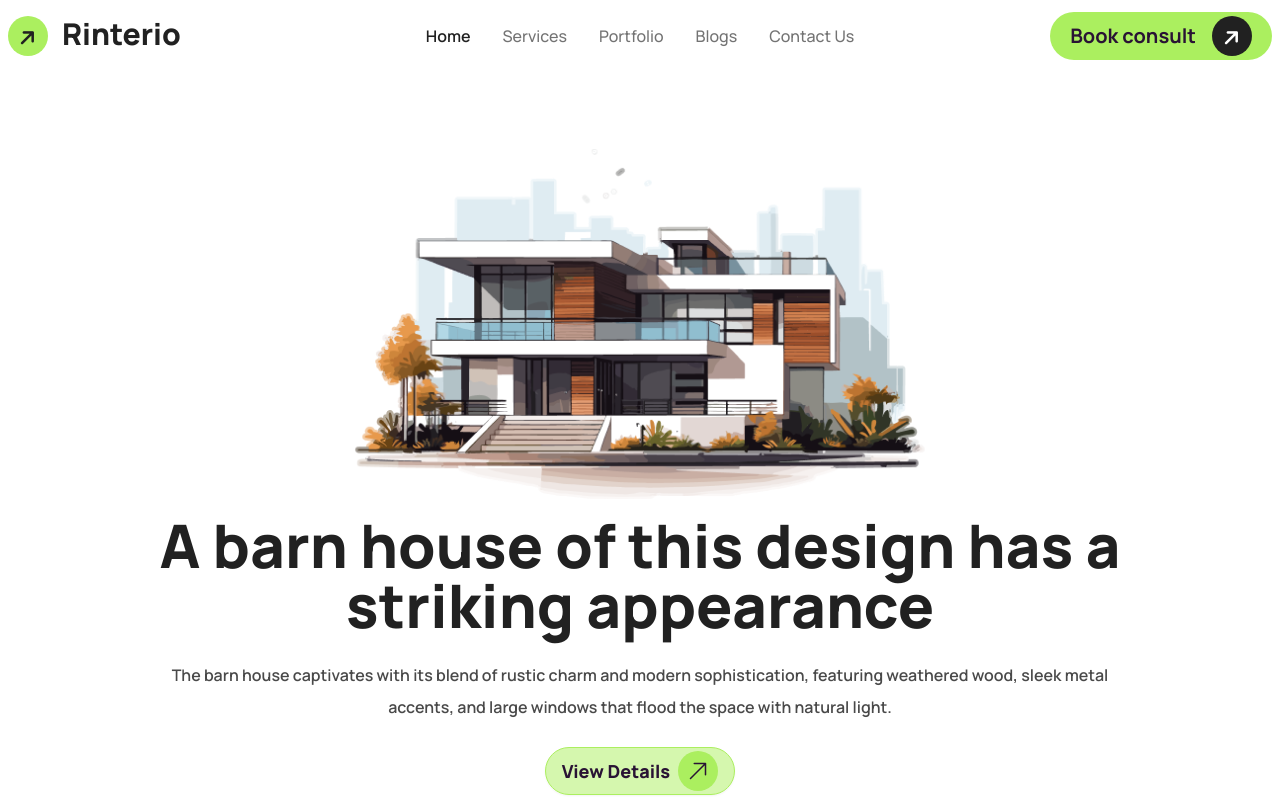
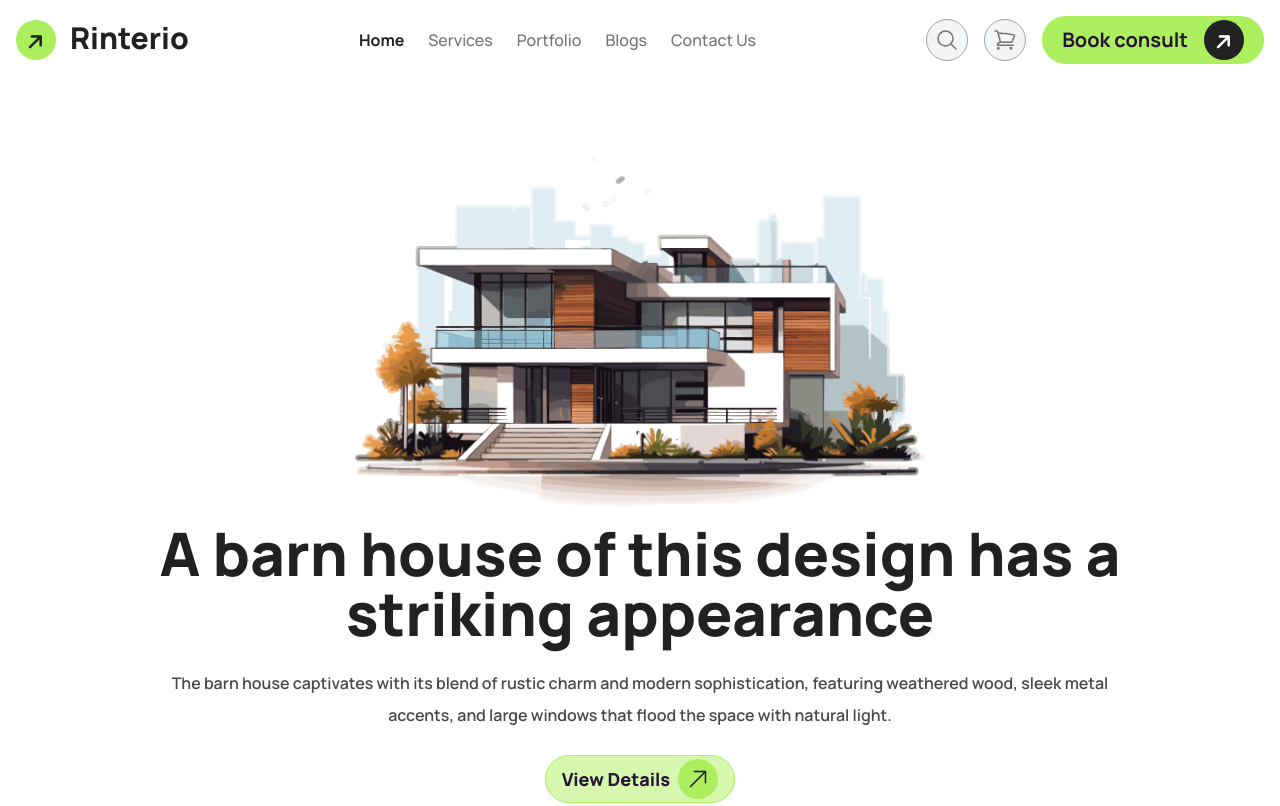
Before and after one commit to shamsuttabriz/Flat-Shop-Rinterio, a plain HTML site: page index.html in a window 1280 px wide. Shown: the top 806 px of the page. Drawn offline with nearby package versions, Linux system fonts and the light colour scheme.

Commit message:
Finally nav section added and project has been complete

```diff
--- a/index.html
+++ b/index.html
@@ -45,40 +45,40 @@
 <body class="font-manrope">
     <header class="bg-white ">
         <!-- Navbar -->
-        <nav class="hidden lg:block container mx-auto">
-            <div class="navbar">
-                <div class="navbar-start">
-                    <div class="dropdown">
-                        <div tabindex="0" role="button" class="btn btn-ghost lg:hidden">
-                            <svg xmlns="http://www.w3.org/2000/svg" class="h-5 w-5" fill="none" viewBox="0 0 24 24" stroke="currentColor">
-                        <path
-                          stroke-linecap="round"
-                          stroke-linejoin="round"
-                          stroke-width="2"
-                          d="M4 6h16M4 12h8m-8 6h16" />
+        <nav class="container mx-auto py-4 px-4">
+            <div class="flex justify-between items-center">
+                <h1>
+                    <a class="block text-dark text-3xl font-extrabold cursor-pointer"> <span class="bg-primary inline-block p-2 w-10 h-10 text-center rounded-full justify-center items-center text-xl font-thinik mr-2"><i class="fa-solid fa-arrow-right -rotate-45"></i></span> Rinterio</a>
+                </h1>
+                <ul class="hidden lg:flex gap-6">
+                    <li><a class="cursor-pointer text-dark text-base font-bold">Home</a></li>
+                    <li><a class="cursor-pointer text-light-dark font-medium">Services</a></li>
+                    <li><a class="cursor-pointer text-light-dark font-medium">Portfolio</a></li>
+                    <li><a class="cursor-pointer text-light-dark font-medium">Blogs</a></li>
+                    <li><a class="cursor-pointer text-light-dark font-medium">Contact Us</a></li>
+                </ul>
+                <div class="hidden lg:flex gap-4 items-center">
+                    <p class="w-7 h-7 rounded-full bg-gray-100 border border-gray-400 p-5 flex justify-center items-center cursor-pointer">
+                        <span class="text-light-dark"><svg xmlns="http://www.w3.org/2000/svg" fill="none" viewBox="0 0 24 24" stroke-width="1.5" stroke="currentColor" class="size-6">
+                            <path stroke-linecap="round" stroke-linejoin="round" d="m21 21-5.197-5.197m0 0A7.5 7.5 0 1 0 5.196 5.196a7.5 7.5 0 0 0 10.607 10.607Z" />
+                          </svg></span>
+                    </p>
+                    <p class="w-7 h-7 rounded-full bg-gray-100 border border-gray-400 p-5 flex justify-center items-center cursor-pointer">
+                        <span class="text-light-dark">
+                            <svg xmlns="http://www.w3.org/2000/svg" fill="none" viewBox="0 0 24 24" stroke-width="1.5" stroke="currentColor" class="size-6">
+                                <path stroke-linecap="round" stroke-linejoin="round" d="M2.25 3h1.386c.51 0 .955.343 1.087.835l.383 1.437M7.5 14.25a3 3 0 0 0-3 3h15.75m-12.75-3h11.218c1.121-2.3 2.1-4.684 2.924-7.138a60.114 60.114 0 0 0-16.536-1.84M7.5 14.25 5.106 5.272M6 20.25a.75.75 0 1 1-1.5 0 .75.75 0 0 1 1.5 0Zm12.75 0a.75.75 0 1 1-1.5 0 .75.75 0 0 1 1.5 0Z" />
+                              </svg>
+                        </span>
+                    </p>
+                    <a class="bg-primary text-xl font-bold rounded-3xl px-5 py-1 flex justify-center items-center gap-4">Book consult <span class="inline-block bg-dark text-white p-2 w-10 h-10 text-center rounded-full justify-center items-center text-xl font-thinik"><i class="fa-solid fa-arrow-right -rotate-45"></i></span></a>
+                </div>
+                <div class="block lg:hidden p-3 bg-gray-100 rounded-full cursor-pointer">
+                    <small>
+                    <svg xmlns="http://www.w3.org/2000/svg" fill="none" viewBox="0 0 24 24" stroke-width="1.5" stroke="currentColor" class="size-6">
+                        <path stroke-linecap="round" stroke-linejoin="round" d="M3.75 5.25h16.5m-16.5 4.5h16.5m-16.5 4.5h16.5m-16.5 4.5h16.5" />
                       </svg>
-                        </div>
-                        <ul tabindex="0" class="menu menu-sm dropdown-content bg-base-100 rounded-box z-[1] mt-3 w-52 p-2 shadow">
-                            <li><a class="text-dark text-base font-medium">Home</a></li>
-                            <li><a class="text-light-dark text-base">Services</a></li>
-                            <li><a class="text-light-dark text-base">Portfolio</a></li>
-                            <li><a class="text-light-dark text-base">Blogs</a></li>
-                            <li><a class="text-light-dark text-base">Contact Us</a></li>
-                        </ul>
-                    </div>
-                    <a class="block text-dark text-3xl font-extrabold"> <span class="bg-primary inline-block p-2 w-10 h-10 text-center rounded-full justify-center items-center text-xl font-thinik mr-2"><i class="fa-solid fa-arrow-right -rotate-45"></i></span> Rinterio</a>
-                </div>
-                <div class="navbar-center hidden lg:flex">
-                    <ul class="menu menu-horizontal px-1 flex justify-center items-center">
-                        <li><a class="text-dark text-base font-semibold">Home</a></li>
-                        <li><a class="text-light-dark text-base font-medium">Services</a></li>
-                        <li><a class="text-light-dark text-base font-medium">Portfolio</a></li>
-                        <li><a class="text-light-dark text-base font-medium">Blogs</a></li>
-                        <li><a class="text-light-dark text-base font-medium">Contact Us</a></li>
-                    </ul>
-                </div>
-                <div class="navbar-end">
-                    <a class="bg-primary text-xl font-bold rounded-3xl px-5 py-1 flex justify-center items-center gap-4">Book consult <span class="inline-block bg-dark text-white p-2 w-10 h-10 text-center rounded-full justify-center items-center text-xl font-thinik"><i class="fa-solid fa-arrow-right -rotate-45"></i></span></a>
+
+                  </small>
                 </div>
             </div>
         </nav>
@@ -458,7 +458,7 @@
     <footer class="bg-black py-28 px-6">
         <div class="container mx-auto">
             <div class="flex justify-center">
-                <a class="block text-dark text-3xl font-extrabold text-white"> <span class="bg-primary inline-block p-2 w-10 h-10 text-center rounded-full justify-center items-center text-xl font-thinik mr-2"><i class="fa-solid fa-arrow-right -rotate-45"></i></span> Rinterio</a>
+                <a class="block text-3xl font-extrabold text-white"> <span class="bg-primary inline-block p-2 w-10 h-10 text-center rounded-full justify-center items-center text-xl font-thinik mr-2 text-dark"><i class="fa-solid fa-arrow-right -rotate-45"></i></span> Rinterio</a>
             </div>
             <p class="text-light-dark font-bold my-6 text-center lg:px-80">He footer section includes essential links, contact details, social media icons, and a subscription form, designed for simplicity and usability.</p>
             <ul class="flex flex-col lg:flex-row justify-center items-center gap-4 my-12">
```
Also changed, not shown: hello.html (added, +24 -0 lines).
